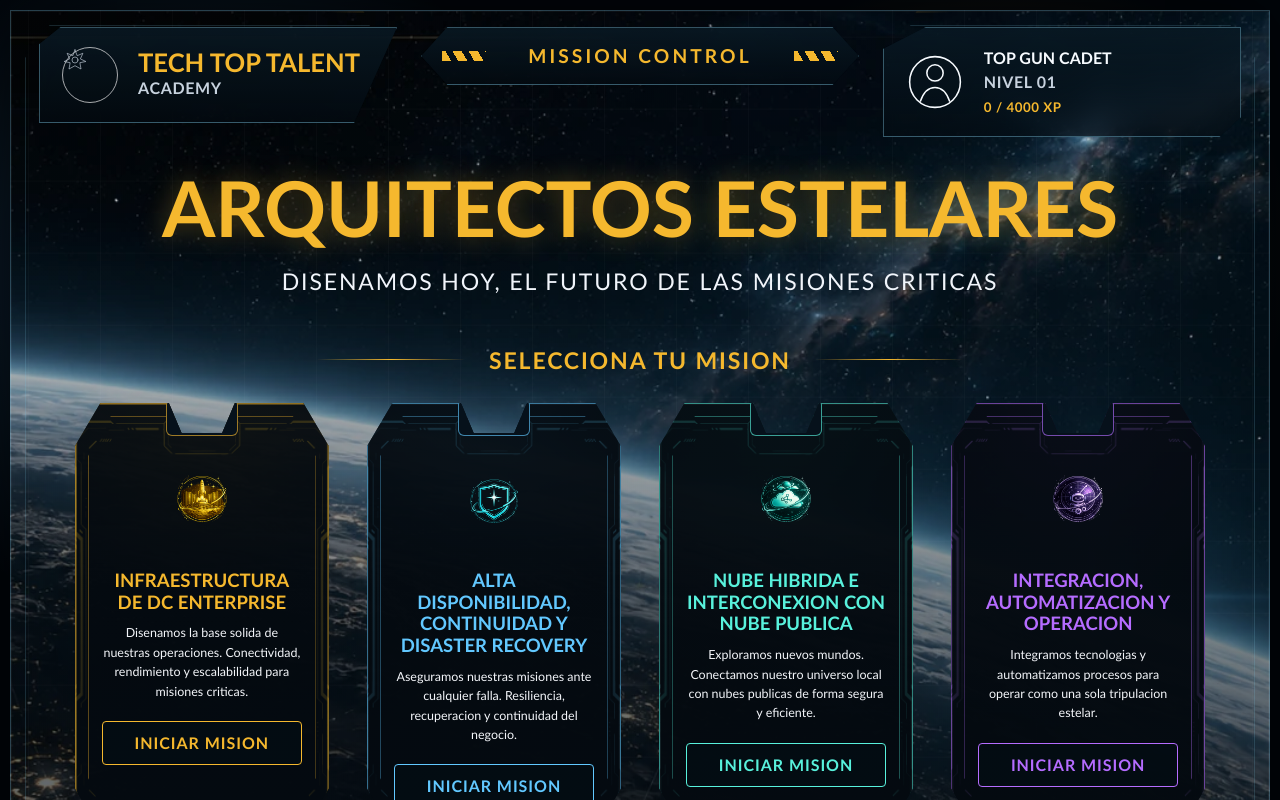
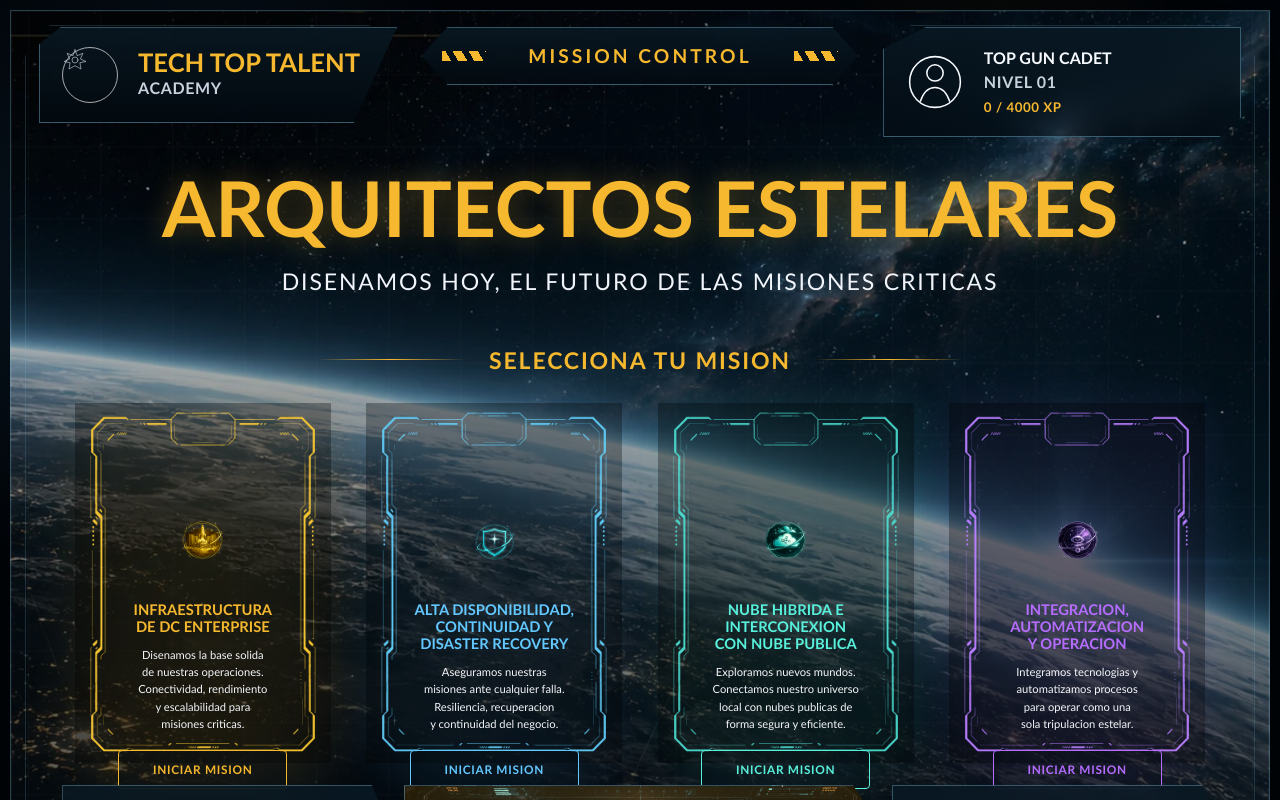
Before and after one commit to carlosalpo/tech-top-talent-mission, a React (Vite) app: page / in a window 1280 px wide. Shown: the top 800 px of the page. Built offline with nearby package versions, Linux system fonts and the light colour scheme.

Commit message:
Preserve mission card frame artwork

```diff
--- a/src/App.css
+++ b/src/App.css
@@ -209,45 +209,46 @@
 
 .mission-grid {
   display: grid;
-  grid-template-columns: repeat(4, minmax(0, 1fr));
-  gap: clamp(18px, 3vw, 46px);
+  grid-template-columns: repeat(4, minmax(220px, 1fr));
+  gap: clamp(20px, 2.8vw, 44px);
+  width: min(100%, 1450px);
+  margin: 0 auto;
   padding: 0 clamp(44px, 5vw, 78px);
 }
 
 .mission-tile {
   --accent: var(--gold);
   position: relative;
+  isolation: isolate;
+  aspect-ratio: 640 / 900;
+  color: var(--accent);
+  text-align: center;
+  background: var(--mission-bg);
+  background-position: center;
+  background-repeat: no-repeat;
+  background-size: 100% 100%;
+  border: 0;
+  filter: drop-shadow(0 0 22px color-mix(in srgb, var(--accent) 24%, transparent));
+}
+
+.mission-tile::before {
+  content: none;
+}
+
+.mission-content {
+  position: absolute;
+  inset: 12% 12% 8%;
+  z-index: 1;
   display: flex;
-  min-height: clamp(300px, 36vh, 390px);
+  min-height: 0;
   flex-direction: column;
   align-items: center;
   justify-content: space-between;
-  padding: 50px 26px 22px;
-  color: var(--accent);
-  text-align: center;
-  background:
-    linear-gradient(rgba(4, 10, 16, 0.78), rgba(4, 10, 16, 0.9)),
-    var(--mission-bg),
-    radial-gradient(circle at 50% 0, color-mix(in srgb, var(--accent) 22%, transparent), transparent 46%),
-    var(--panel);
-  background-position: center;
-  background-size: cover;
-  border: 1px solid color-mix(in srgb, var(--accent) 58%, transparent);
-  clip-path: polygon(10% 0, 37% 0, 42% 7%, 58% 7%, 63% 0, 90% 0, 100% 10%, 100% 90%, 90% 100%, 10% 100%, 0 90%, 0 10%);
-  box-shadow: inset 0 0 0 1px rgba(255, 255, 255, 0.04), 0 0 28px color-mix(in srgb, var(--accent) 18%, transparent);
-}
-
-.mission-tile::before {
-  content: '';
-  position: absolute;
-  inset: 12px;
-  border: 1px solid color-mix(in srgb, var(--accent) 36%, transparent);
-  clip-path: inherit;
-  pointer-events: none;
+  padding: clamp(8px, 1vw, 16px) clamp(6px, 1vw, 14px) clamp(10px, 1vw, 16px);
 }
 
 .mission-tile.selected {
-  box-shadow: inset 0 0 0 1px color-mix(in srgb, var(--accent) 30%, transparent), 0 0 34px color-mix(in srgb, var(--accent) 34%, transparent);
+  filter: drop-shadow(0 0 32px color-mix(in srgb, var(--accent) 36%, transparent));
 }
 
 .mission-tile.blue {
@@ -263,29 +264,23 @@
 }
 
 .mission-number {
-  position: absolute;
-  top: 0;
-  left: 50%;
-  min-width: 72px;
-  transform: translate(-50%, -5px);
-  border: 1px solid color-mix(in srgb, var(--accent) 64%, transparent);
-  border-radius: 6px;
-  background: #06111b;
-  padding: 6px 12px;
-  font-size: 1.45rem;
+  display: block;
+  min-height: clamp(34px, 3.1vw, 48px);
+  color: transparent;
+  font-size: 0;
   font-weight: 900;
   line-height: 1;
 }
 
 .mission-art {
   display: grid;
-  min-height: 78px;
+  min-height: clamp(58px, 7vw, 104px);
   place-items: center;
 }
 
 .mission-art img {
-  width: 98px;
-  height: 98px;
+  width: clamp(58px, 6.2vw, 96px);
+  height: clamp(58px, 6.2vw, 96px);
   object-fit: contain;
 }
 
@@ -302,33 +297,36 @@
 }
 
 .fallback-icon .icon {
-  width: 94px;
-  height: 94px;
+  width: clamp(58px, 6.2vw, 94px);
+  height: clamp(58px, 6.2vw, 94px);
 }
 
 .mission-tile h2 {
-  margin: 18px 0 10px;
-  font-size: clamp(1.02rem, 1.45vw, 1.36rem);
+  margin: clamp(8px, 1vw, 16px) 0 clamp(6px, 0.8vw, 12px);
+  font-size: clamp(0.9rem, 1.15vw, 1.22rem);
   line-height: 1.17;
   text-transform: uppercase;
+  text-wrap: balance;
 }
 
 .mission-tile p {
   margin: 0;
   color: #f4f6fa;
-  font-size: clamp(0.78rem, 0.9vw, 0.94rem);
+  font-size: clamp(0.7rem, 0.76vw, 0.86rem);
   line-height: 1.55;
+  text-wrap: balance;
 }
 
 .mission-tile button {
   width: min(100%, 210px);
-  min-height: 44px;
-  margin-top: 20px;
+  min-height: clamp(36px, 3vw, 44px);
+  margin-top: clamp(12px, 1.4vw, 20px);
   border: 1px solid var(--accent);
   border-radius: 4px;
-  background: rgba(3, 13, 20, 0.72);
+  background: rgba(3, 13, 20, 0.36);
   color: var(--accent);
   font: inherit;
+  font-size: clamp(0.74rem, 0.9vw, 0.95rem);
   font-weight: 900;
   letter-spacing: 0.06em;
   text-transform: uppercase;
```
